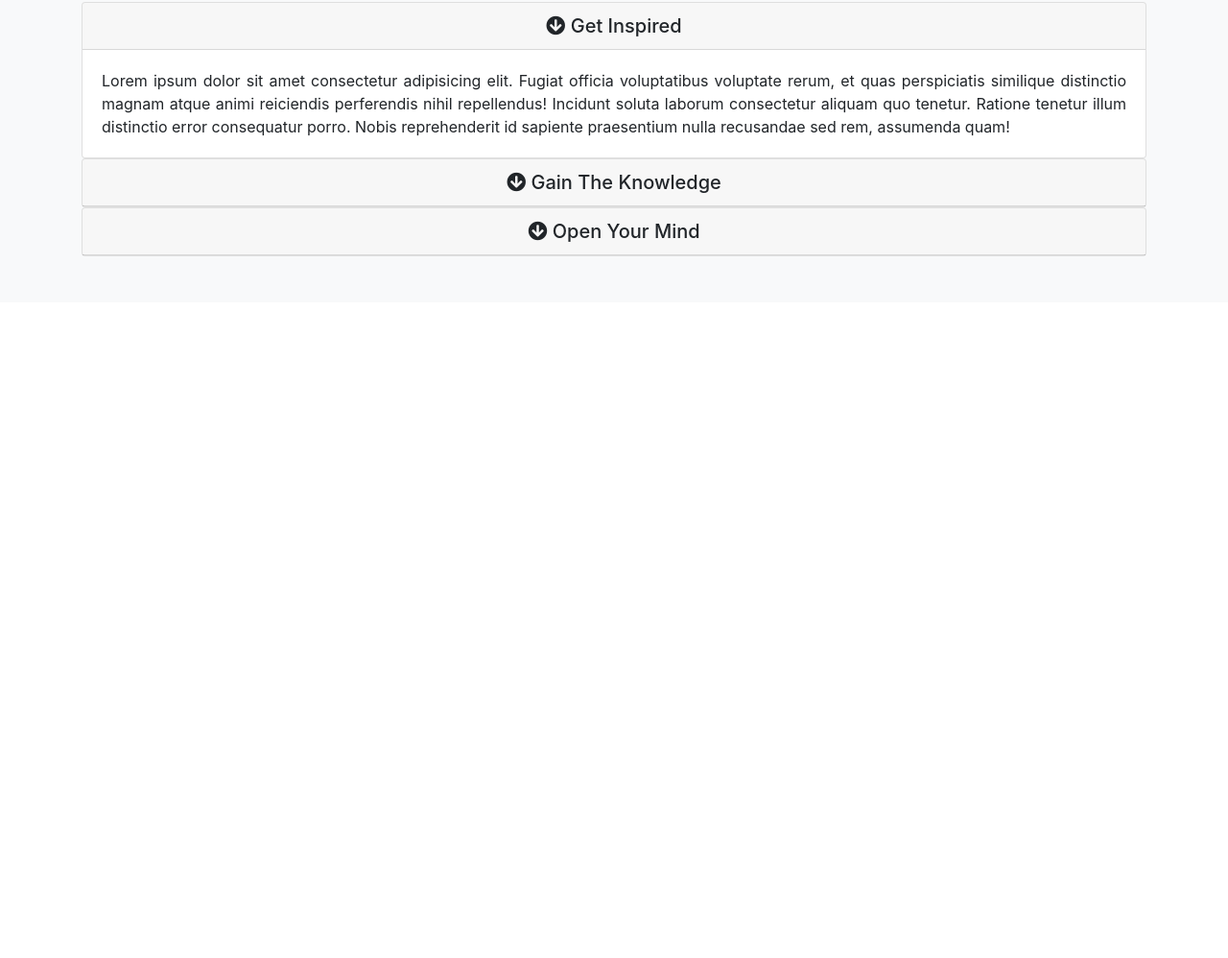
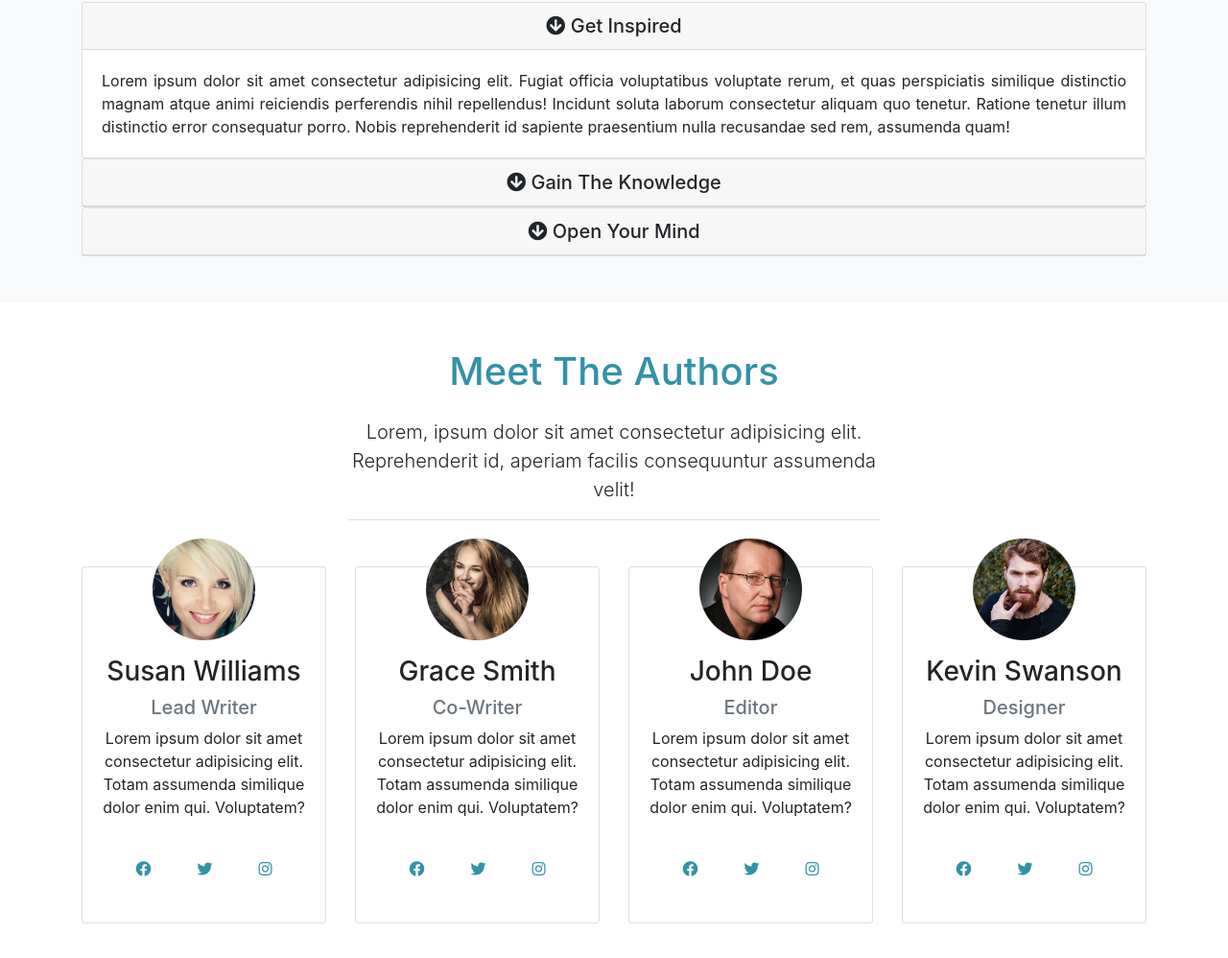
Before and after one commit to Candidemile/Bootstrap-4-Mizuxe, a website: page index.html in a window 1280 px wide. Shown: the part 1408-2406 px from the top of the page at 96% size. Before the commit the page ends 1723 px from the top, so only its background shows below. Drawn offline with Linux system fonts and the light colour scheme.

Commit message:
feat: add authors section

```diff
--- a/index.html
+++ b/index.html
@@ -73,7 +73,7 @@
         </div>
         <div class="col-md-4">
           <button class="bt btn-primary btn-lg btn-block">
-            <i class="fas fa-envelope-open-o"></i> Subscribe
+            <i class="far fa-envelope-open"></i> Subscribe
           </button>
         </div>
       </div>
@@ -178,7 +178,7 @@
               <div class="card-header">
                 <h5 class="mb-0">
                   <div href="#collapse3" data-toggle="collapse" data-parent="#accordion">
-                    <i class="fas fa-arrow-circle-down"></i> Open Your Mind
+                    <i class="fa fa-arrow-circle-down"></i> Open Your Mind
                   </div>
                 </h5>
               </div>
@@ -199,6 +199,143 @@
     </div>
   </section>
 
+  <!-- AUTHORS -->
+  <section id="authors" class="my-5 text-center">
+    <div class="container">
+      <div class="row">
+        <div class="col">
+          <div class="info-header mb-5">
+            <h1 class="text-primary pb-3">
+              Meet The Authors
+            </h1>
+            <p class="lead">
+              Lorem, ipsum dolor sit amet consectetur adipisicing elit. Reprehenderit id, aperiam facilis
+              consequuntur assumenda velit!
+            </p>
+          </div>
+        </div>
+      </div>
+
+      <div class="row">
+        <div class="col-lg-3 col-md-6">
+          <div class="card">
+            <div class="card-body">
+              <img src="img/person1.jpg" alt="image" class="img-fluid rounded-circle w-50 mb-3">
+              <h3>Susan Williams</h3>
+              <h5 class="text-muted">Lead Writer</h5>
+              <p>Lorem ipsum dolor sit amet consectetur adipisicing elit. Totam assumenda similique dolor enim qui.
+                Voluptatem?</p>
+              <div class="d-flex justify-content-center">
+                <div class="p-4">
+                  <a href="http://facebook.com">
+                    <i class="fab fa-facebook"></i>
+                  </a>
+                </div>
+                <div class="p-4">
+                  <a href="http://twitter.com">
+                    <i class="fab fa-twitter"></i>
+                  </a>
+                </div>
+                <div class="p-4">
+                  <a href="http://instagram.com">
+                    <i class="fab fa-instagram"></i>
+                  </a>
+                </div>
+              </div>
+            </div>
+          </div>
+        </div>
+
+        <div class="col-lg-3 col-md-6">
+          <div class="card">
+            <div class="card-body">
+              <img src="img/person2.jpg" alt="image" class="img-fluid rounded-circle w-50 mb-3">
+              <h3>Grace Smith</h3>
+              <h5 class="text-muted">Co-Writer</h5>
+              <p>Lorem ipsum dolor sit amet consectetur adipisicing elit. Totam assumenda similique dolor enim qui.
+                Voluptatem?</p>
+              <div class="d-flex justify-content-center">
+                <div class="p-4">
+                  <a href="http://facebook.com">
+                    <i class="fab fa-facebook"></i>
+                  </a>
+                </div>
+                <div class="p-4">
+                  <a href="http://twitter.com">
+                    <i class="fab fa-twitter"></i>
+                  </a>
+                </div>
+                <div class="p-4">
+                  <a href="http://instagram.com">
+                    <i class="fab fa-instagram"></i>
+                  </a>
+                </div>
+              </div>
+            </div>
+          </div>
+        </div>
+
+        <div class="col-lg-3 col-md-6">
+          <div class="card">
+            <div class="card-body">
+              <img src="img/person3.jpg" alt="image" class="img-fluid rounded-circle w-50 mb-3">
+              <h3>John Doe</h3>
+              <h5 class="text-muted">Editor</h5>
+              <p>Lorem ipsum dolor sit amet consectetur adipisicing elit. Totam assumenda similique dolor enim qui.
+                Voluptatem?</p>
+              <div class="d-flex justify-content-center">
+                <div class="p-4">
+                  <a href="http://facebook.com">
+                    <i class="fab fa-facebook"></i>
+                  </a>
+                </div>
+                <div class="p-4">
+                  <a href="http://twitter.com">
+                    <i class="fab fa-twitter"></i>
+                  </a>
+                </div>
+                <div class="p-4">
+                  <a href="http://instagram.com">
+                    <i class="fab fa-instagram"></i>
+                  </a>
+                </div>
+              </div>
+            </div>
+          </div>
+        </div>
+
+        <div class="col-lg-3 col-md-6">
+          <div class="card">
+            <div class="card-body">
+              <img src="img/person4.jpg" alt="image" class="img-fluid rounded-circle w-50 mb-3">
+              <h3>Kevin Swanson</h3>
+              <h5 class="text-muted">Designer</h5>
+              <p>Lorem ipsum dolor sit amet consectetur adipisicing elit. Totam assumenda similique dolor enim qui.
+                Voluptatem?</p>
+              <div class="d-flex justify-content-center">
+                <div class="p-4">
+                  <a href="http://facebook.com">
+                    <i class="fab fa-facebook"></i>
+                  </a>
+                </div>
+                <div class="p-4">
+                  <a href="http://twitter.com">
+                    <i class="fab fa-twitter"></i>
+                  </a>
+                </div>
+                <div class="p-4">
+                  <a href="http://instagram.com">
+                    <i class="fab fa-instagram"></i>
+                  </a>
+                </div>
+              </div>
+            </div>
+          </div>
+        </div>
+      </div>
+
+    </div>
+  </section>
 
   <!-- SCRIPTS -->
   <script src="js/jquery-3.5.1.min.js"></script>
--- a/scss/style.scss
+++ b/scss/style.scss
@@ -37,6 +37,20 @@ body {
   border-bottom: 1px #ddd solid;
 }
 
+#authors {
+  img {
+    margin-top: -50px;
+  }
+
+  .card:hover {
+    background: $primary;
+    color: #fff;
+
+    .fab {
+      color: #fff;
+    }
+  }
+}
 
 
 
```
Also changed, not shown: css/style.css, 1 other file.
